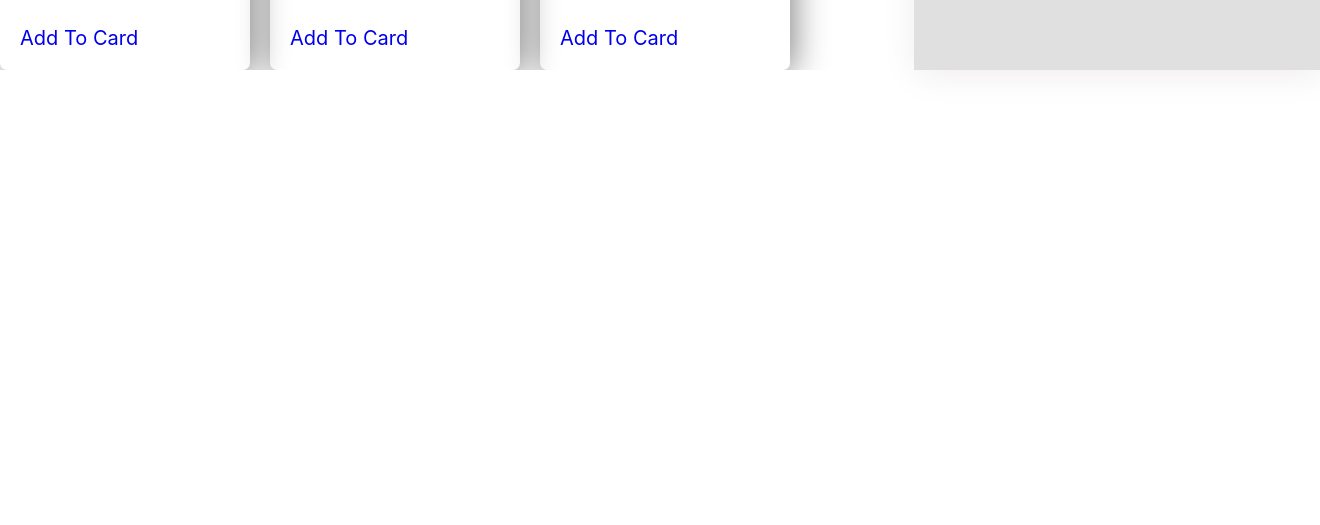
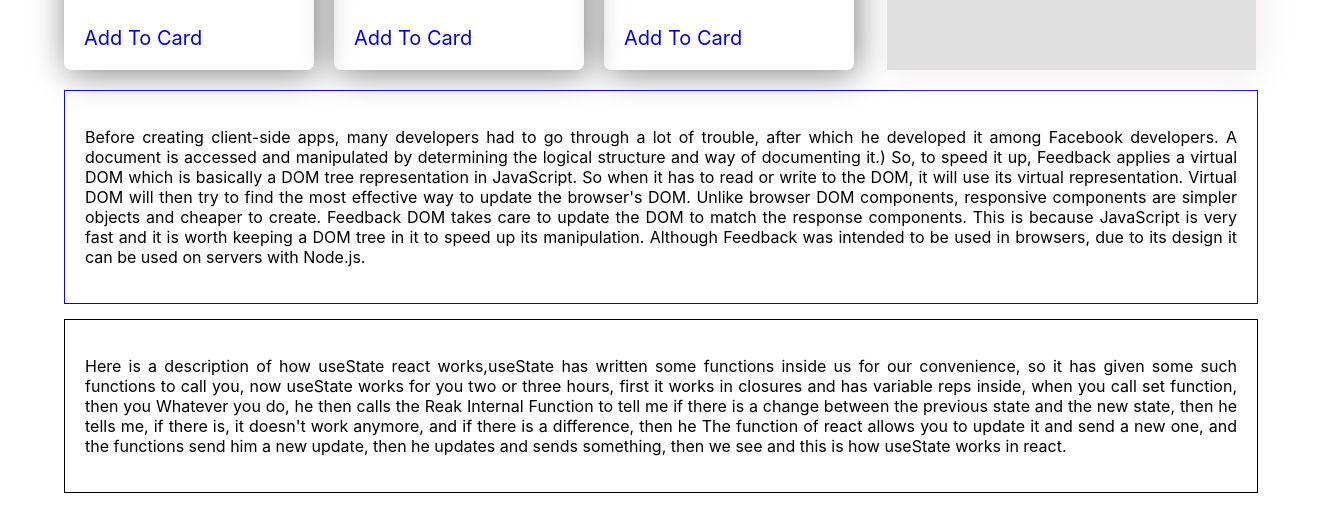
Before and after one commit to Maruf-Bellah/watch-store, a React (Create React App) app: page / in a window 1280 px wide. Shown: the part 1590-2115 px from the top of the page, 1320 px wide, since content can reach past the window. Before the commit the page ends 1660 px from the top, so only its background shows below. Built offline with nearby package versions, Linux system fonts and the light colour scheme.

Commit message:
six-commit

```diff
--- a/public/index.html
+++ b/public/index.html
@@ -25,9 +25,13 @@
       Learn how to configure a non-root public URL by running `npm run build`.
     -->
 
+
+
+
+
     <title>React App</title>
   </head>
-  <body>
+  <body style="width: 90%; margin: auto;">
     <noscript>You need to enable JavaScript to run this app.</noscript>
     <div id="root"></div>
     <!--
--- a/src/App.js
+++ b/src/App.js
@@ -1,6 +1,7 @@
 import logo from './logo.svg';
 import './App.css';
 import Watch from './component/Watch/Watch';
+import How from './component/Watch/How/How';
 
 function App() {
 
@@ -8,6 +9,7 @@ function App() {
     <div >
 
       <Watch></Watch>
+      <How></How>
     </div>
   );
 }
--- a/src/component/Watch/Card/Card.css
+++ b/src/component/Watch/Card/Card.css
@@ -7,6 +7,7 @@
 .card-inform{
      width: 100%;
      background-color: black;
+
 }
 
 .info-card img{
@@ -17,5 +18,7 @@
 .info-card{
      display: flex;
      font-weight: 500;
+     position: sticky;
+     top: 20px;
 
 }
--- /dev/null
+++ b/src/component/Watch/How/How.css
@@ -0,0 +1,19 @@
+.how{
+     width: 100%;
+     display: block;
+     text-align: justify;
+     padding: 20px 0px;
+}
+
+.one{
+     border: 1px solid blue;
+     width: 100%;
+     padding: 20px;
+     margin: 15xp 0px;
+}
+.two{
+     border: 1px solid black;
+     width: 100%;
+     padding: 20px;
+     margin: 15px 0px;
+}
--- /dev/null
+++ b/src/component/Watch/How/How.js
@@ -0,0 +1,24 @@
+import React from 'react';
+import './How.css'
+
+const How = () => {
+     return (
+          <div className='how'>
+               <div className='one'>
+                    <p>
+                    Before creating client-side apps, many developers had to go through a lot of trouble, after which he developed it among Facebook developers. A document is accessed and manipulated by determining the logical structure and way of documenting it.) So, to speed it up, Feedback applies a virtual DOM which is basically a DOM tree representation in JavaScript. So when it has to read or write to the DOM, it will use its virtual representation. Virtual DOM will then try to find the most effective way to update the browser's DOM.
+                    Unlike browser DOM components, responsive components are simpler objects and cheaper to create. Feedback DOM takes care to update the DOM to match the response components. This is because JavaScript is very fast and it is worth keeping a DOM tree in it to speed up its manipulation.
+                    Although Feedback was intended to be used in browsers, due to its design it can be used on servers with Node.js.
+                    </p>
+               </div>
+
+               <div className='two'>
+                    <p>
+                    Here is a description of how useState react works,useState has written some functions inside us for our convenience, so it has given some such functions to call you, now useState works for you two or three hours, first it works in closures and has variable reps inside, when you call set function, then you Whatever you do, he then calls the Reak Internal Function to tell me if there is a change between the previous state and the new state, then he tells me, if there is, it doesn't work anymore, and if there is a difference, then he The function of react allows you to update it and send a new one, and the functions send him a new update, then he updates and sends something, then we see and this is how useState works in react.
+                    </p>
+               </div>
+          </div>
+     );
+};
+
+export default How;
--- a/src/component/Watch/Watch.css
+++ b/src/component/Watch/Watch.css
@@ -19,7 +19,7 @@
 
 }
 .card-info{
-     position: fixed;
+     position: sticky;
      top: 200px;
 }
 .btn-me{
@@ -58,7 +58,6 @@
      }
      .watch-card{
           display: block;
-
 
 
      }
@@ -109,5 +108,12 @@
           font-size: 20px;
 
      }
+     .how{
+          width: 100%;
+
+          overflow-x: hidden;
+     }
+
+
 
    }
```
